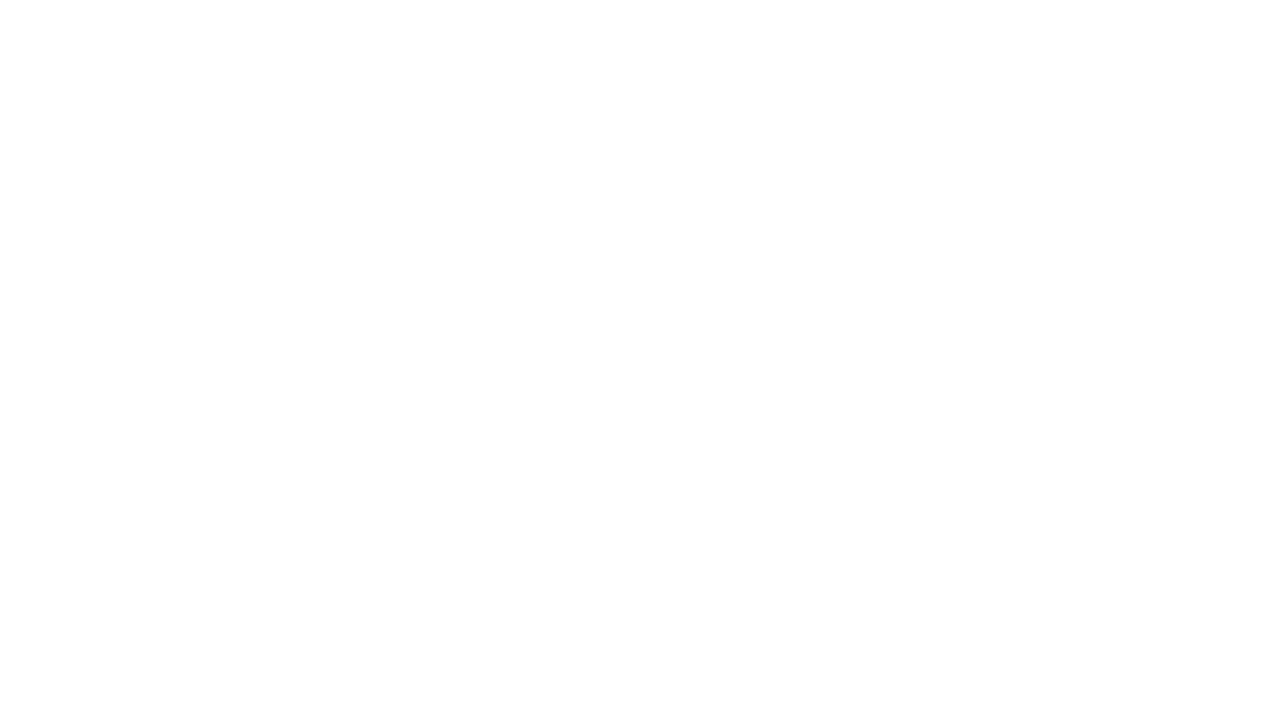
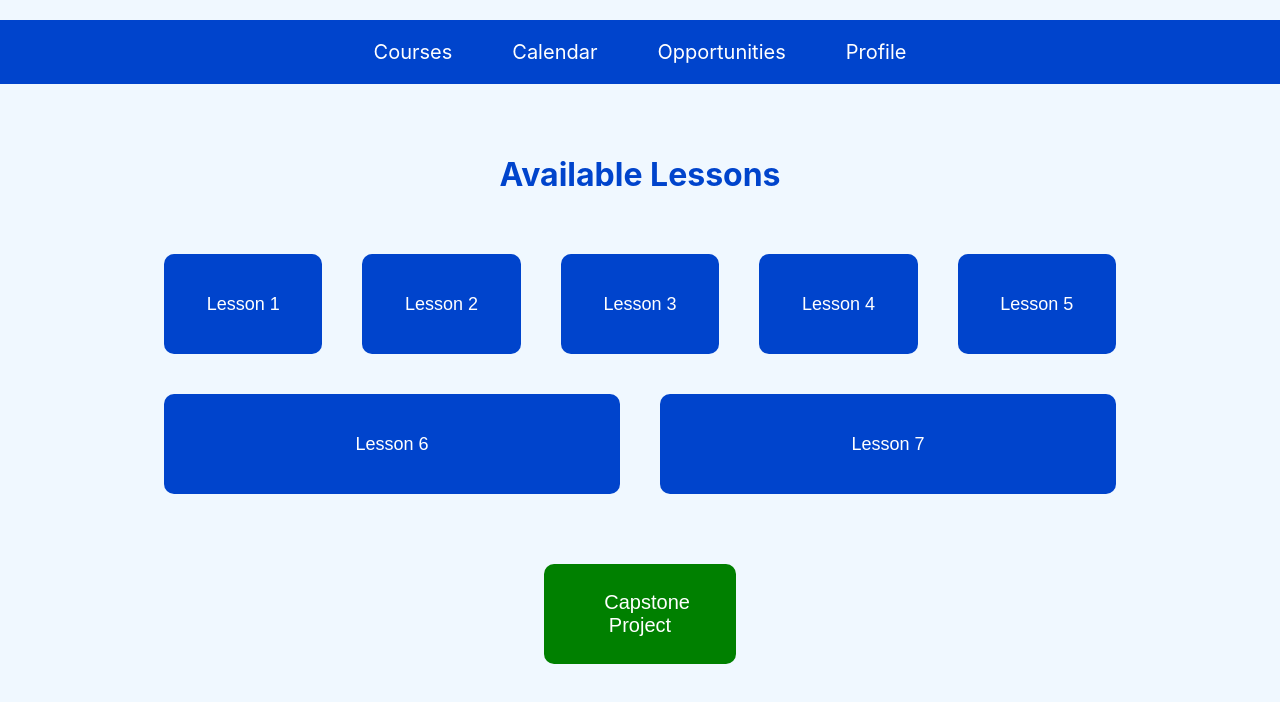
Before and after one commit to cfgjc24/Team-8, a React (Create React App) app in the folder my-app/: page /courses in a window 1280 px wide. Before the commit this address had no page. Shown: the top 702 px of the page. Built offline with nearby package versions, Linux system fonts and the light colour scheme.

Commit message:
Added links to lessons to CoursePage.js

```diff
--- a/my-app/src/App.js
+++ b/my-app/src/App.js
@@ -1,8 +1,11 @@
 import { BrowserRouter as Router, Routes, Route, Link } from 'react-router-dom';
 import logo from './FGN-removebg-preview.png';  // Your logo
 import './App.css';  // Your CSS file
+import './CoursePage.css';
 import LoginPage from './LoginPage';  // Login Page component
 import SignUpForm from './SignUpForm';  // Registration form component (SignUpForm)
+import CoursePage from './CoursePage';
+
 
 
 // Home Page Component
@@ -23,6 +26,9 @@ function HomePage() {
           </Link>
           <Link to="/login" className="App-button">
             <button className="App-button">Admin</button>
+          </Link>
+          <Link to="/courses" className="App-button">
+            <button className="App-button">Courses</button>
           </Link>
         </div>
         <div className="App-footer">
@@ -49,6 +55,9 @@ function App() {
         {/* Route for the registration page */}
         <Route path="/register" element={<SignUpForm />} />
 
+          {/*Temporary CoursePage*/}
+          <Route path="/courses" element={<CoursePage />} />
+
       </Routes>
     </Router>
   );
--- a/my-app/src/CoursePage.css
+++ b/my-app/src/CoursePage.css
@@ -95,7 +95,7 @@
   font-size: 20px;
   cursor: pointer;
   transition: background-color 0.3s;
-  width: 40%; /* The capstone button takes up 40% of the screen width */
+  width: 70%; /* The capstone button takes up 70% of the screen width */
   height: 100px; /* Make it the same height as lesson buttons */
 }
 
--- a/my-app/src/coursePage.js
+++ b/my-app/src/coursePage.js
@@ -1,17 +1,3 @@
-//the purpose of this page is where you see all course
-
-//need a nav bar
-   //need a link to course
-    //need a link to calendar
-   //need a link to opportunities
-   //need a link to profile
-
-
-//main page
-//need lessons 1 through 8 to be listed horizontally
-//need the same structure for the capstone button
-//
-
 import React from 'react';
 import { Link } from 'react-router-dom';
 import './CoursePage.css';
@@ -33,17 +19,61 @@ export default function CoursePage() {
       <div className="content">
         <h1>Available Lessons</h1>
         <div className="lessons-container">
-          {/* Listing Lessons 1 through 8 horizontally */}
-          {[...Array(8)].map((_, index) => (
-            <div key={index} className="lesson-item">
-              <button className="lesson-button">Lesson {index + 1}</button>
-            </div>
-          ))}
+          {/* Lesson 1 */}
+          <div className="lesson-item">
+            <a href="https://sites.google.com/view/fgistudent/curriculum/1-personal-finance" target="_blank" rel="noopener noreferrer">
+              <button className="lesson-button">Lesson 1</button>
+            </a>
+          </div>
+
+          {/* Lesson 2 */}
+          <div className="lesson-item">
+            <a href="https://sites.google.com/view/fgistudent/curriculum/2-what-is-a-stock" target="_blank" rel="noopener noreferrer">
+              <button className="lesson-button">Lesson 2</button>
+            </a>
+          </div>
+
+          {/* Lesson 3 */}
+          <div className="lesson-item">
+            <a href="https://sites.google.com/view/fgistudent/curriculum/3-volatility-and-diversification" target="_blank" rel="noopener noreferrer">
+              <button className="lesson-button">Lesson 3</button>
+            </a>
+          </div>
+
+          {/* Lesson 4 */}
+          <div className="lesson-item">
+            <a href="https://sites.google.com/view/fgistudent/curriculum/4-what-is-a-bond" target="_blank" rel="noopener noreferrer">
+              <button className="lesson-button">Lesson 4</button>
+            </a>
+          </div>
+
+          {/* Lesson 5 */}
+          <div className="lesson-item">
+            <a href="https://sites.google.com/view/fgistudent/curriculum/5-mutual-fundsetfs" target="_blank" rel="noopener noreferrer">
+              <button className="lesson-button">Lesson 5</button>
+            </a>
+          </div>
+
+          {/* Lesson 6 */}
+          <div className="lesson-item">
+            <a href="https://sites.google.com/view/fgistudent/curriculum/6-compound-interest-and-dca" target="_blank" rel="noopener noreferrer">
+              <button className="lesson-button">Lesson 6</button>
+            </a>
+          </div>
+
+          {/* Lesson 7 */}
+          <div className="lesson-item">
+            <a href="https://sites.google.com/view/fgistudent/curriculum/7-personal-finance-2-0" target="_blank" rel="noopener noreferrer">
+              <button className="lesson-button">Lesson 7</button>
+            </a>
+          </div>
         </div>
 
         {/* Capstone Project Button */}
         <div className="capstone-container">
-          <button className="capstone-button">Capstone Project</button>
+          <a href="https://sites.google.com/view/fgistudent/curriculum/capstone-project" target="_blank" rel="noopener noreferrer">
+            <button className="capstone-button">Capstone Project</button>
+          </a>
         </div>
       </div>
     </div>
```
